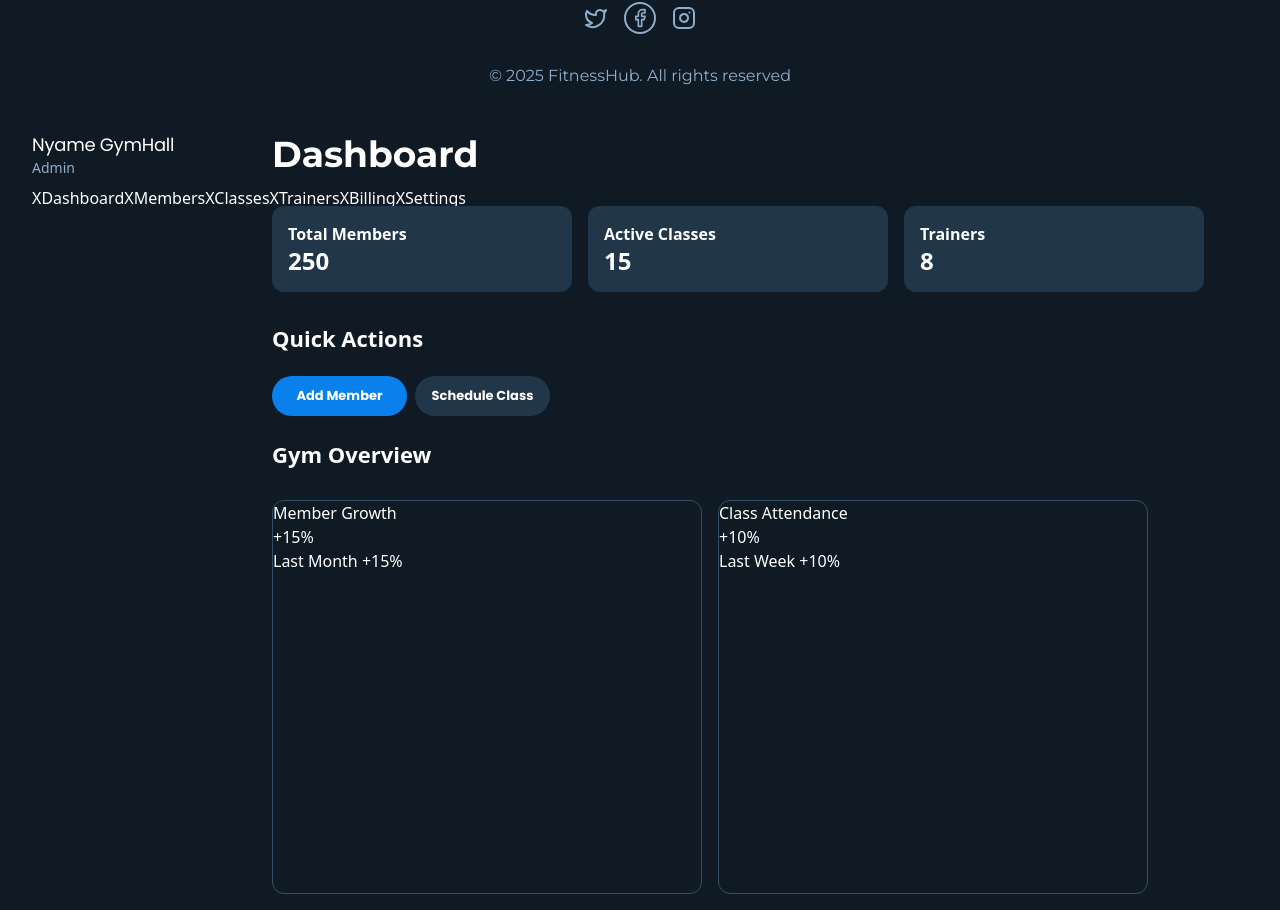
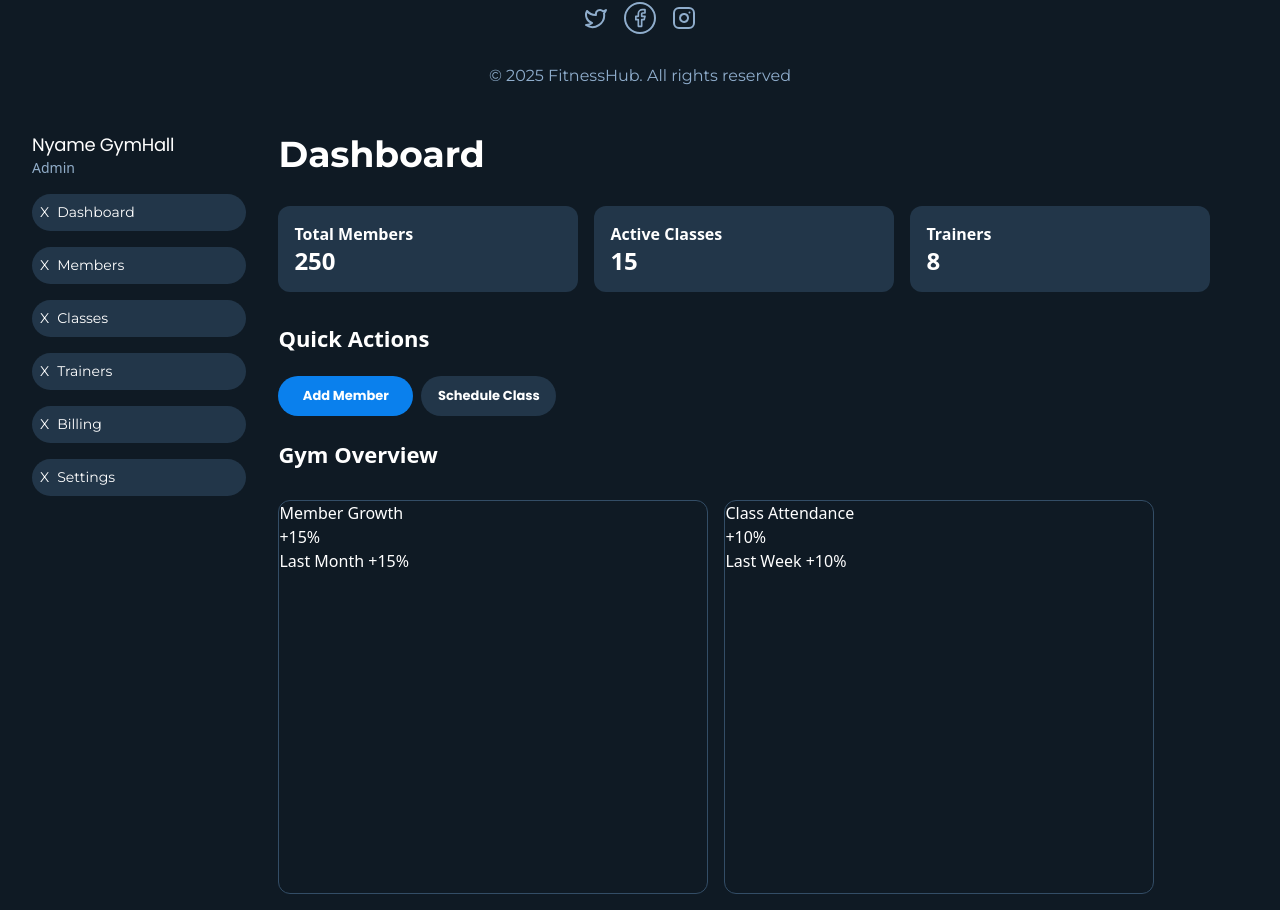
Before and after one commit to mafindijr/Gym-Management-System, a React (Vite) app: page / in a window 1280 px wide. Shown: the part 807-1717 px from the top of the page. Built offline with nearby package versions, Linux system fonts and the light colour scheme.

Commit message:
done: styling nav

```diff
--- a/src/Components/admin.jsx
+++ b/src/Components/admin.jsx
@@ -13,18 +13,18 @@ export default function Admin() {
 
   return (
     <div>
-        <div className='grid grid-cols-5 col-2-span-2 m-4 w-full'>
-            <nav className='flex flex-col gap-2 pl-4'>
+        <div className='grid grid-cols-5 col-2-span-2 gap-8 m-4 w-full'>
+            <nav className='flex flex-col gap-4 pl-4'>
                 <div>
                     <h2 className='font-poppins text-lg leading-tight tracking-[-0.015em]'>Nyame GymHall</h2>
                     <p className='text-[14px] text-adminsmtext'>Admin</p>
                 </div>
                 <div>
-                    <ul className='flex'>
+                    <ul className='flex flex-col gap-4'>
                       {
                         navs.map((nav, index ) => {
                             return (
-                                <li key={index}>
+                                <li className='flex gap-2 w-full leading-5.4 text-[14px]  font-montserrat bg-[#223649] p-2 rounded-full cursor-pointer' key={index}>
                                     <span>{ nav.icon }</span>
                                     <a href="#">{ nav.name }</a>
                                 </li>
```
